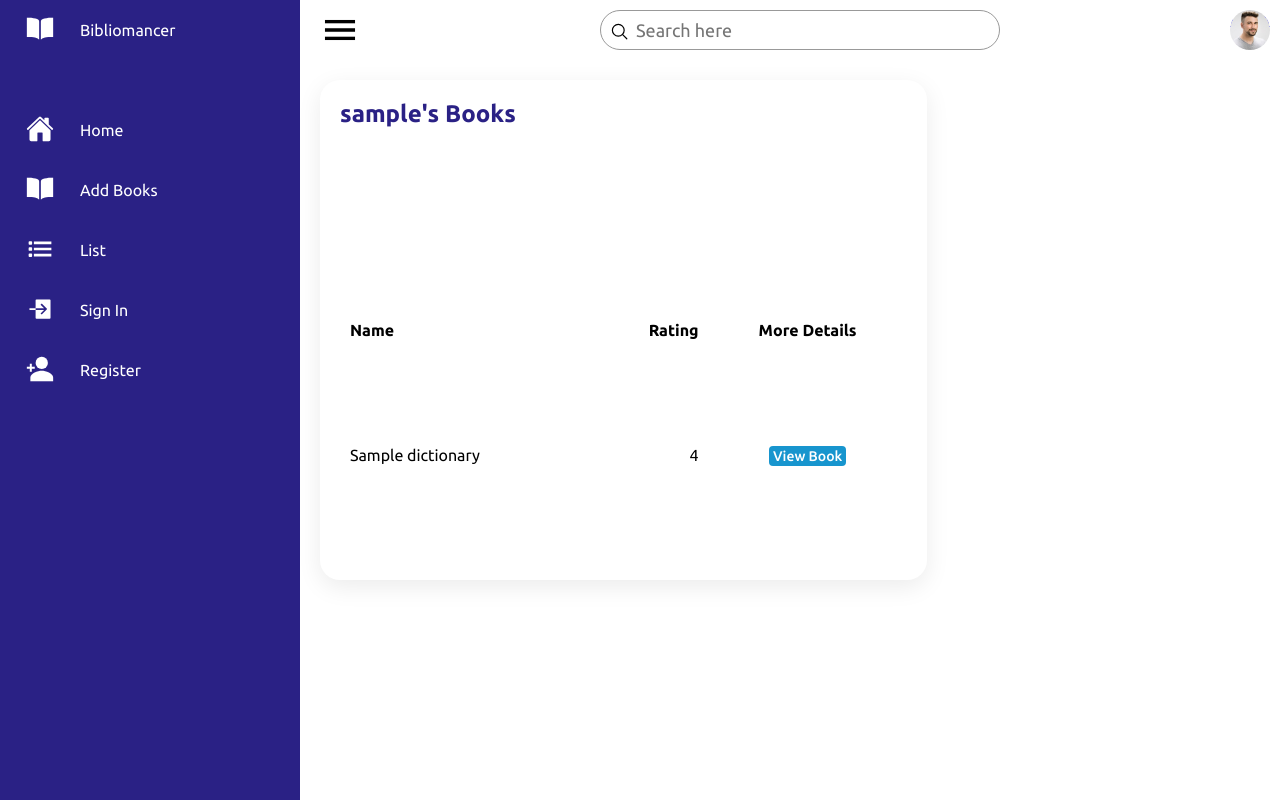
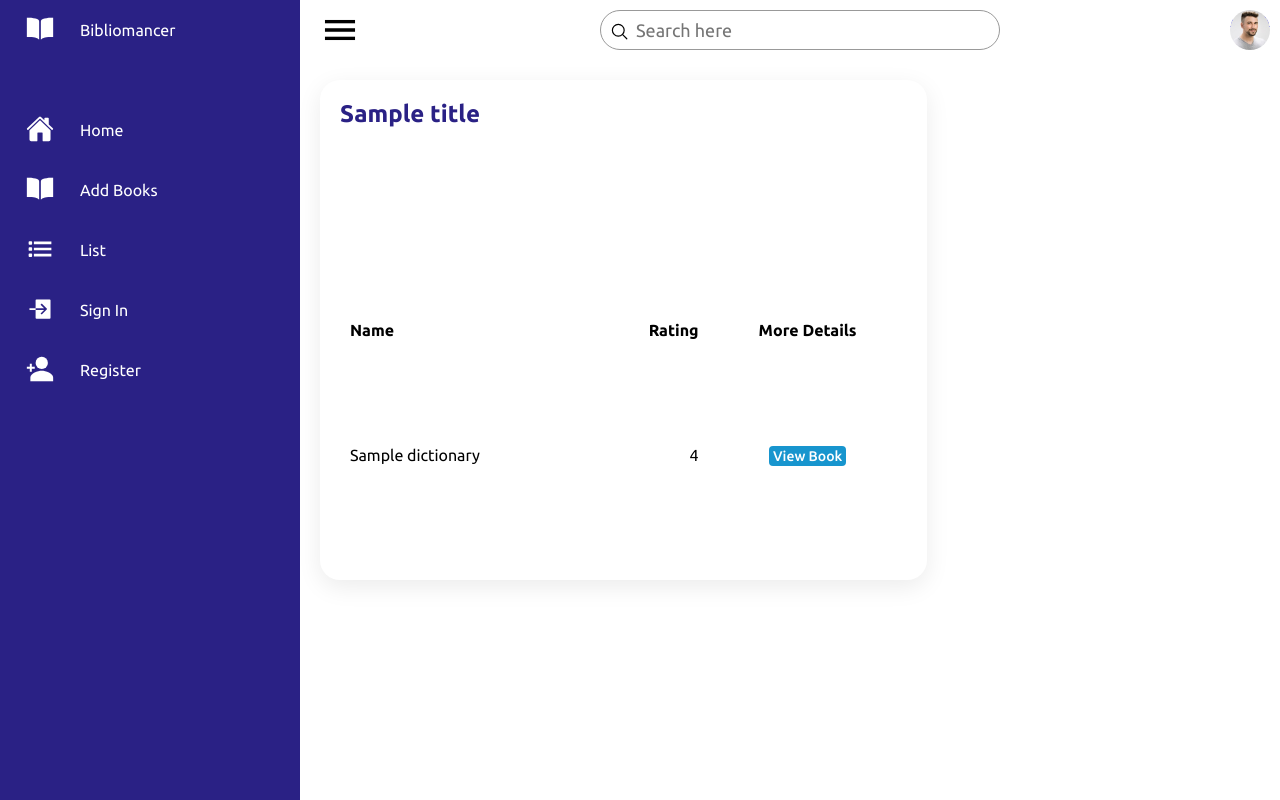
Before and after one commit to gnPy/VIRTUAL-WEAVERS, a Flask app: template app/templates/user.html in a window 1280 px wide. Run offline with Flask 3, Linux system fonts and the light colour scheme; tables that the repository leaves empty hold one stand-in row (values such as "Sample post"); the template is opened without the code that fills it: values that come from a table or form of the project are taken from there, most other values are stand-ins (such as "Sample title", 1, 10 or a date in 2020).

Commit message:
Small changes
Changed the name of a file, made the appropriate title appear in user pages, as well as any pages missing a title.

```diff
--- a/app/routes.py
+++ b/app/routes.py
@@ -5,7 +5,7 @@ import pandas as pd
 from flask_login import current_user, login_user, logout_user, login_required
 from werkzeug.urls import url_parse
 
-from app.module import get_row_as_dict
+from app.functions import get_row_as_dict
 from app import app, db
 from app.forms import LoginForm,RegistrationForm
 from app.models import User
@@ -82,4 +82,4 @@ def user(username):
     df=pd.read_csv("Datasets/user_books.csv")[["UserId", "title", "UserRating"]]
     df=df[df["UserId"]==user.id]
     list_of_dict=[get_row_as_dict(df,title) for title in df["title"]]
-    return render_template('user.html', user=user, list_of_dict=list_of_dict)
+    return render_template('user.html', user=user, list_of_dict=list_of_dict, title="%s's Books" % user.username)
--- a/app/templates/base.html
+++ b/app/templates/base.html
@@ -8,7 +8,7 @@
     {% if title %}
     <title>{{ title }} - Bibliomancer</title>
     {% else %}
-    <title></title>
+    <title>Bibliomancer</title>
     {% endif %}
     <!-- ======= Styles ====== -->
     <link rel="stylesheet" href="../static/styles/base.css">
--- a/app/templates/dash.html
+++ b/app/templates/dash.html
@@ -51,7 +51,7 @@
     </table>
 </div>
 
-<!-- ================= Random space ================ -->
+<!-- ================= Random space That needs to be changed================ -->
 <div class="recentCustomers">
     <div class="cardHeader">
         <h2>Recent View</h2>
--- a/app/templates/user.html
+++ b/app/templates/user.html
@@ -3,12 +3,11 @@
 
 <link rel="stylesheet" type="text/css" href="../static/styles/user.css" />
 
-<div>
-    <div class="Userlist">
-        <div class="Userbooks">
-            <div class="cardHeader">
-                <h2>{{ user.username }}'s Books</h2>
-            </div>
+<div class="Userlist">
+    <div class="Userbooks">
+        <div class="cardHeader">
+            <h2>{{ title }}</h2>
+        </div>
         <table>
             <thead>
                 <tr>
```
Also changed, not shown: app/functions.py (renamed from app/module.py).
